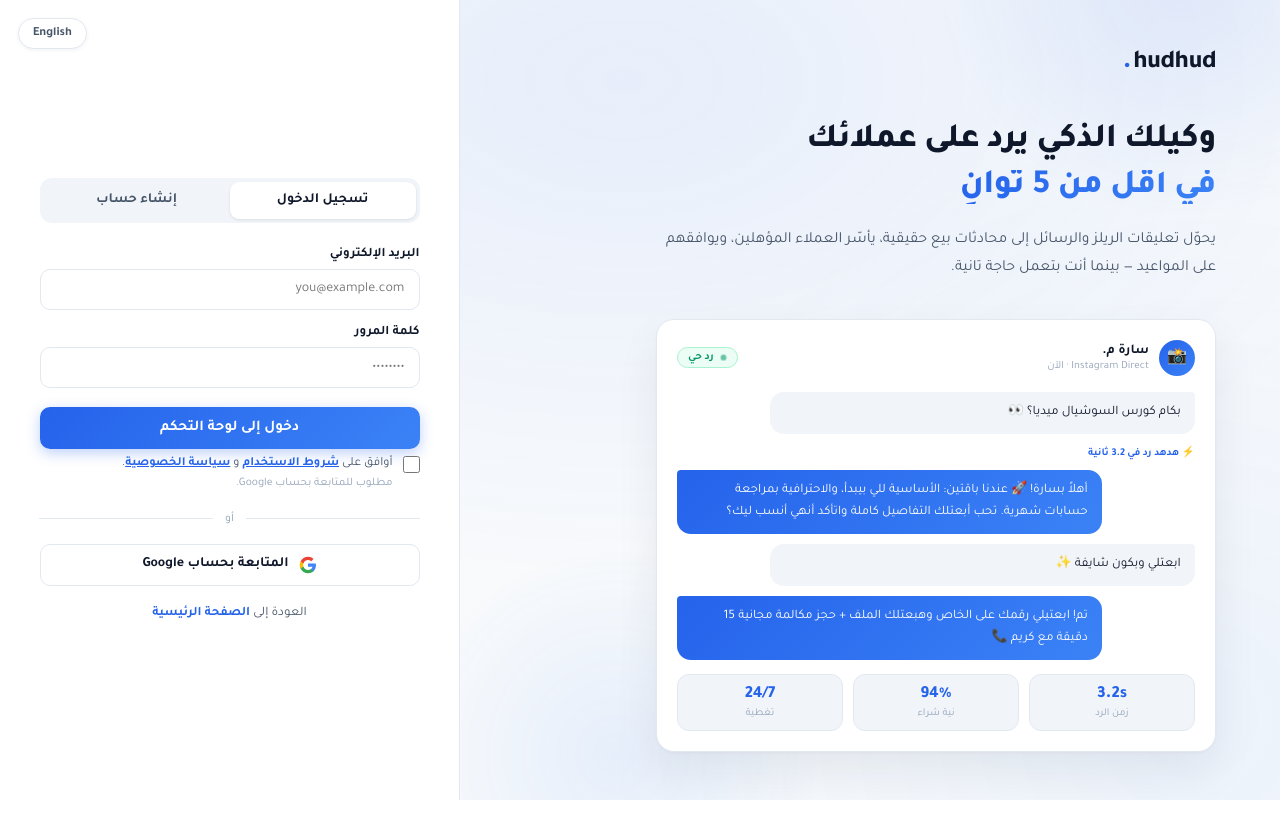
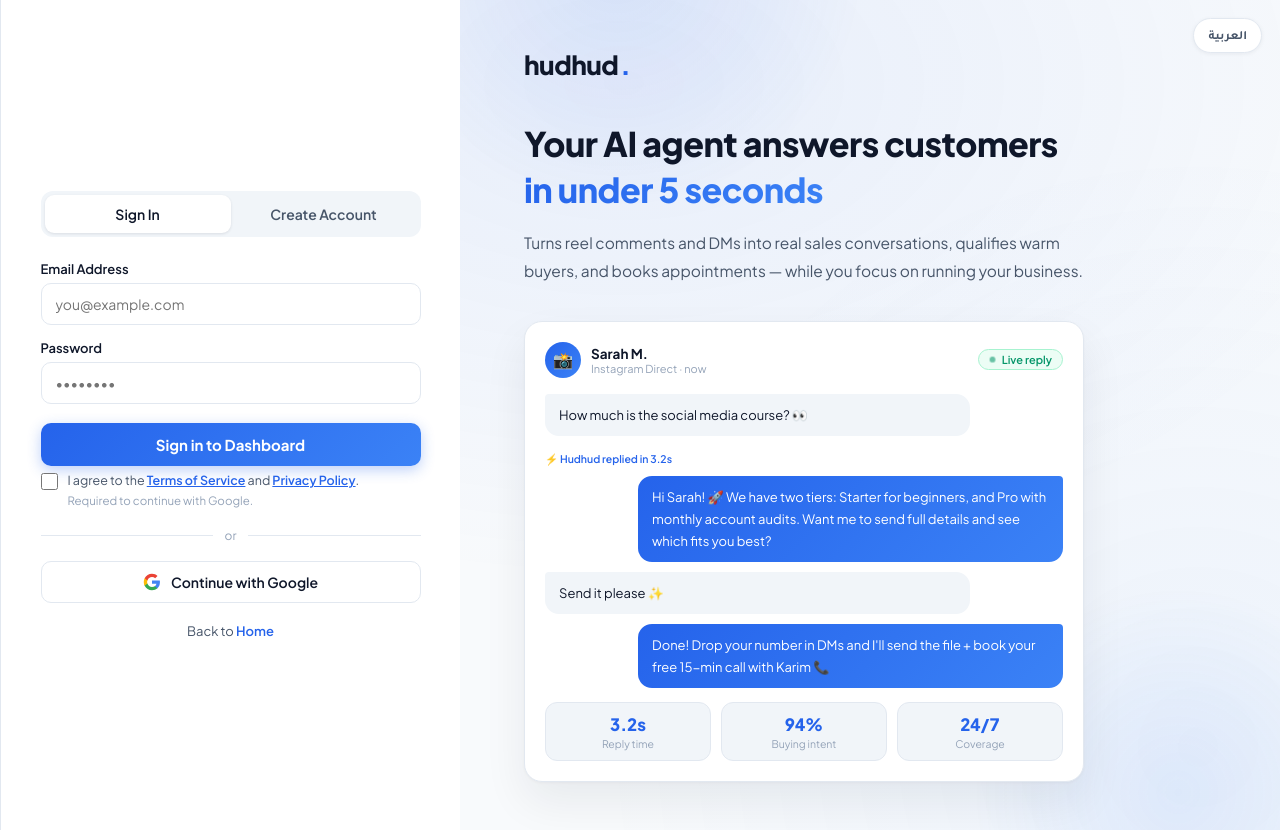
Before and after one commit to karim-abdalwahid/hudhud-radar, a FastAPI app: page /login in a window 1280 px wide. Before the commit the page ends 800 px from the top, so only its background shows below. Run offline with FastAPI, Linux system fonts and the light colour scheme; some libraries are stand-ins or nearby versions.

Commit message:
feat(ux): WS-C+D — EN default everywhere (auth.html EN/LTR head, no more 'Arabic from nowhere' fallback); directions per owner spec: LTR(EN) form-LEFT/showcase-RIGHT via row-reverse, RTL(AR) mirrors; auth page migrated to unified template pipeline (HUDHUD_BASE_URL injection); no duplicate /login routes; +6 tests (160/160)

```diff
--- a/src/modules/auth_module/__init__.py
+++ b/src/modules/auth_module/__init__.py
@@ -62,11 +62,9 @@ def _set_session_cookie(resp, token: str):
 
 
 def register_router(app: FastAPI) -> None:
-    @app.get("/login", response_class=HTMLResponse, include_in_schema=False)
-    @app.get("/register", response_class=HTMLResponse, include_in_schema=False)
-    async def auth_page(request: Request):
-        """SendRad-style login/register page with phone field (owner requirement)."""
-        return HTMLResponse((TEMPLATES_DIR / "auth.html").read_text(encoding="utf-8"))
+    # NOTE: /login + /register HTML pages moved to the pages module (WS0.3)
+    # so auth.html goes through the unified template pipeline. This module
+    # owns the auth API + Google OAuth only.
 
     @app.post("/auth/register", tags=["Auth"])
     async def register_user(payload: RegisterPayload, request: Request):
--- a/src/modules/pages/__init__.py
+++ b/src/modules/pages/__init__.py
@@ -19,22 +19,26 @@ from src.core.http_utils import TEMPLATES_DIR
 from src.core.modules import module_registry, NavEntry, render_sidebar_nav
 
 
-def _render_page_template(filename: str, request: Optional[Request] = None) -> HTMLResponse:
+def _render_page_template(filename: str, request: Optional[Request] = None,
+                          force_ltr_default: bool = False) -> HTMLResponse:
     """Reads and serves dedicated SaaS page template with language-aware initial tags.
     WS0.4: sidebar nav is RENDERED SERVER-SIDE from the module registry —
     the <nav class="sidebar-nav">…</nav> block in templates is legacy-only
-    and gets replaced when present (zero drift between pages)."""
+    and gets replaced when present (zero drift between pages).
+    force_ltr_default=True serves the raw EN/LTR head (auth.html manages its
+    own RTL flip client-side via localStorage; server default is English — WS-D)."""
     target = TEMPLATES_DIR / filename
     if target.exists():
         content = target.read_text(encoding="utf-8")
-        lang = "en"
         path = request.url.path if request else "/"
-        if request:
-            lang = request.query_params.get("lang") or request.cookies.get("hudhud_lang") or "en"
-        if lang == "ar":
-            content = content.replace('<html lang="en" dir="ltr">', '<html lang="ar" dir="rtl">')
-        else:
-            content = content.replace('<html lang="ar" dir="rtl">', '<html lang="en" dir="ltr">')
+        if not force_ltr_default:
+            lang = "en"
+            if request:
+                lang = request.query_params.get("lang") or request.cookies.get("hudhud_lang") or "en"
+            if lang == "ar":
+                content = content.replace('<html lang="en" dir="ltr">', '<html lang="ar" dir="rtl">')
+            else:
+                content = content.replace('<html lang="ar" dir="rtl">', '<html lang="en" dir="ltr">')
 
         # Canonical origin injection: templates never hardcode the domain.
         content = content.replace(
@@ -80,6 +84,14 @@ def register(app: FastAPI) -> None:
     async def page_landing(request: Request):
         """SendRad-style World-Class Marketing & Feature Landing Page."""
         return _render_page_template("landing.html", request)
+
+    @app.get("/login", response_class=HTMLResponse, include_in_schema=False)
+    @app.get("/register", response_class=HTMLResponse, include_in_schema=False)
+    async def page_auth(request: Request):
+        """SendRad-style login/register page (migrated from auth_module to the
+        unified template pipeline: HUDHUD_BASE_URL injection + server-side
+        lang/dir defaults, WS-C+D)."""
+        return _render_page_template("auth.html", request, force_ltr_default=True)
 
     @app.get("/dashboard", response_class=HTMLResponse, include_in_schema=False)
     async def page_overview(request: Request):
--- a/src/templates/auth.html
+++ b/src/templates/auth.html
@@ -1,5 +1,5 @@
 <!DOCTYPE html>
-<html lang="ar" dir="rtl">
+<html lang="en" dir="ltr">
 <head>
     <meta charset="UTF-8">
     <meta name="viewport" content="width=device-width, initial-scale=1.0">
@@ -34,10 +34,11 @@
             color: var(--text-primary);
             min-height: 100vh;
             display: flex;
+            flex-direction: row-reverse; /* WS-C: LTR(EN) → form LEFT / showcase RIGHT; RTL(AR) mirrors → form RIGHT */
             overflow-x: hidden;
         }
 
-        /* ============ Left showcase panel (sendrad-style) ============ */
+        /* ============ Showcase panel (sendrad-style) ============ */
         .showcase {
             flex: 1 1 55%;
             display: flex;
@@ -288,6 +289,10 @@
             .form-side { border: none; flex: 1; }
             .m-brand { display: flex; }
         }
+
+        /* Mobile: direction reset not needed (column) — but keep AR slide direction sane */
+        html[dir="rtl"] body { flex-direction: row; } /* RTL(AR): DOM order already puts showcase first visually RIGHT */
+        @media (max-width: 900px) { html[dir="rtl"] body { flex-direction: column; } }
     </style>
 </head>
 <body>
@@ -510,7 +515,7 @@
         ]
     };
 
-    let lang = localStorage.getItem("hudhud_lang") || "ar";
+    let lang = localStorage.getItem("hudhud_lang") || "en"; // WS-D: English is the default site language
     let mode = "login";
 
     function applyLang() {
```
Also changed, not shown: tests/test_directions_language.py (added, +49 -0 lines).
